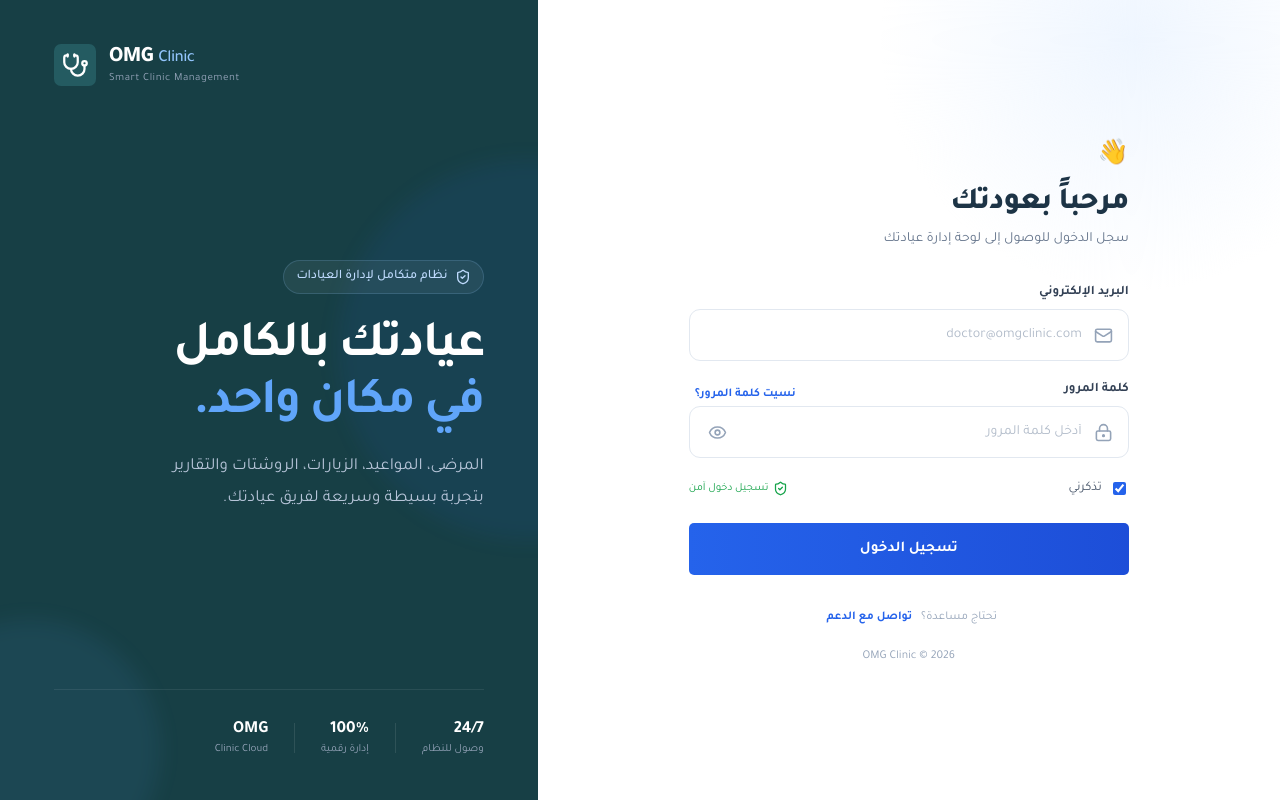
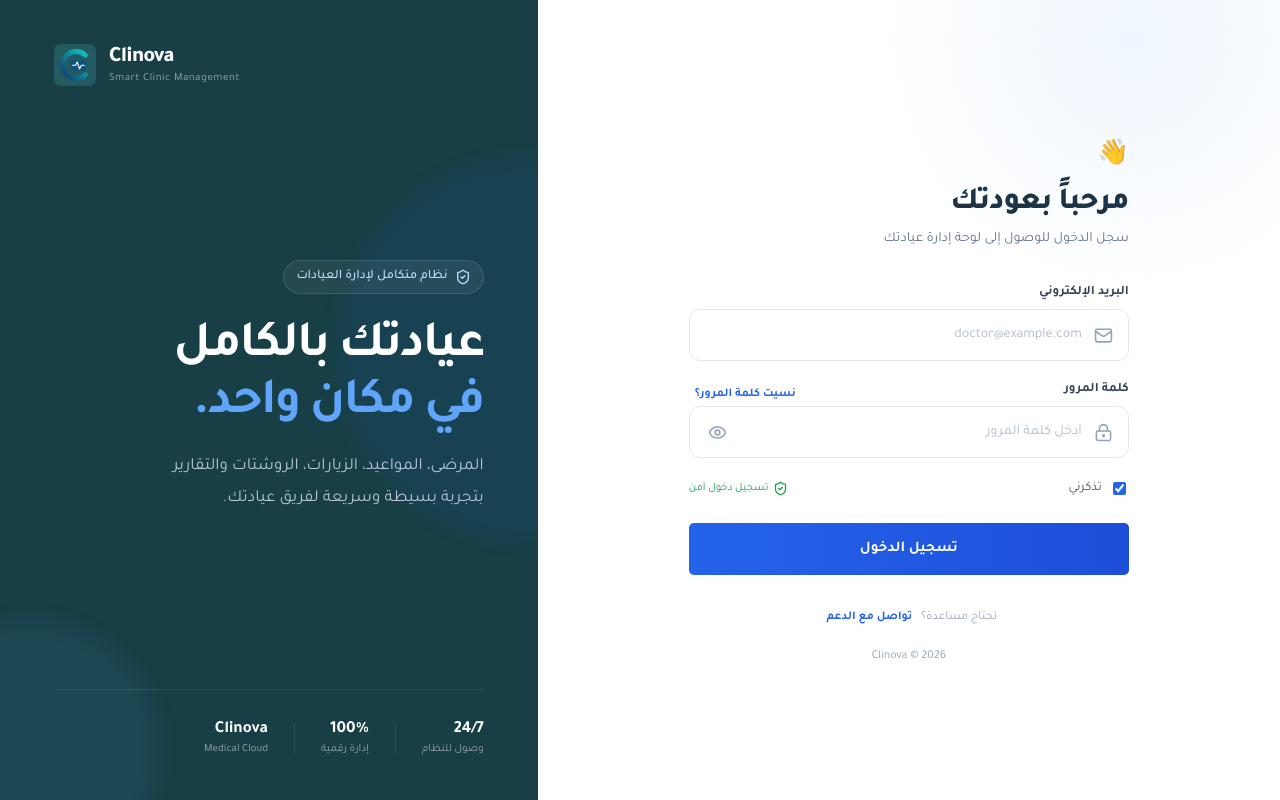
Before and after one commit to omargadelkareem/Omg-clinik-system, a React (Vite) app: page /login in a window 1280 px wide. Built offline with nearby package versions, Linux system fonts and the light colour scheme; no server answers.

Commit message:
brand: apply Clinova identity to src/pages/auth/LoginPage.jsx

```diff
--- a/src/pages/auth/LoginPage.jsx
+++ b/src/pages/auth/LoginPage.jsx
@@ -165,7 +165,7 @@ export default function LoginPage() {
               color: "#fff",
             }}
           >
-            <Stethoscope size={27} />
+            <img src="/clinova-logo.svg" alt="Clinova" style={{width:36,height:36}} />
           </div>
 
           <strong
@@ -174,7 +174,7 @@ export default function LoginPage() {
               fontSize: "17px",
             }}
           >
-            OMG Clinic
+            Clinova
           </strong>
 
           <span
@@ -200,12 +200,12 @@ export default function LoginPage() {
         <div className="brand-content">
           <div className="brand-logo">
             <div className="brand-logo-icon">
-              <Stethoscope size={27} />
+              <img src="/clinova-logo.svg" alt="Clinova" style={{width:36,height:36}} />
             </div>
 
             <div>
               <div className="brand-name">
-                OMG <span>Clinic</span>
+                Clinova
               </div>
 
               <p>Smart Clinic Management</p>
@@ -248,8 +248,8 @@ export default function LoginPage() {
             <div className="stat-divider" />
 
             <div>
-              <strong>OMG</strong>
-              <span>Clinic Cloud</span>
+              <strong>Clinova</strong>
+              <span>Medical Cloud</span>
             </div>
           </div>
         </div>
@@ -268,10 +268,10 @@ export default function LoginPage() {
       >
         <div className="mobile-brand">
           <div className="brand-logo-icon">
-            <Stethoscope size={23} />
+            <img src="/clinova-logo.svg" alt="Clinova" style={{width:30,height:30}} />
           </div>
 
-          <strong>OMG Clinic</strong>
+          <strong>Clinova</strong>
         </div>
 
         <div className="login-container">
@@ -320,7 +320,7 @@ export default function LoginPage() {
                       setError("");
                     }
                   }}
-                  placeholder="doctor@omgclinic.com"
+                  placeholder="doctor@example.com"
                   autoComplete="email"
                   disabled={loading}
                   required
@@ -436,7 +436,7 @@ export default function LoginPage() {
               </button>
             </p>
 
-            <span>OMG Clinic © 2026</span>
+            <span>Clinova © 2026</span>
           </div>
         </div>
       </section>
```
